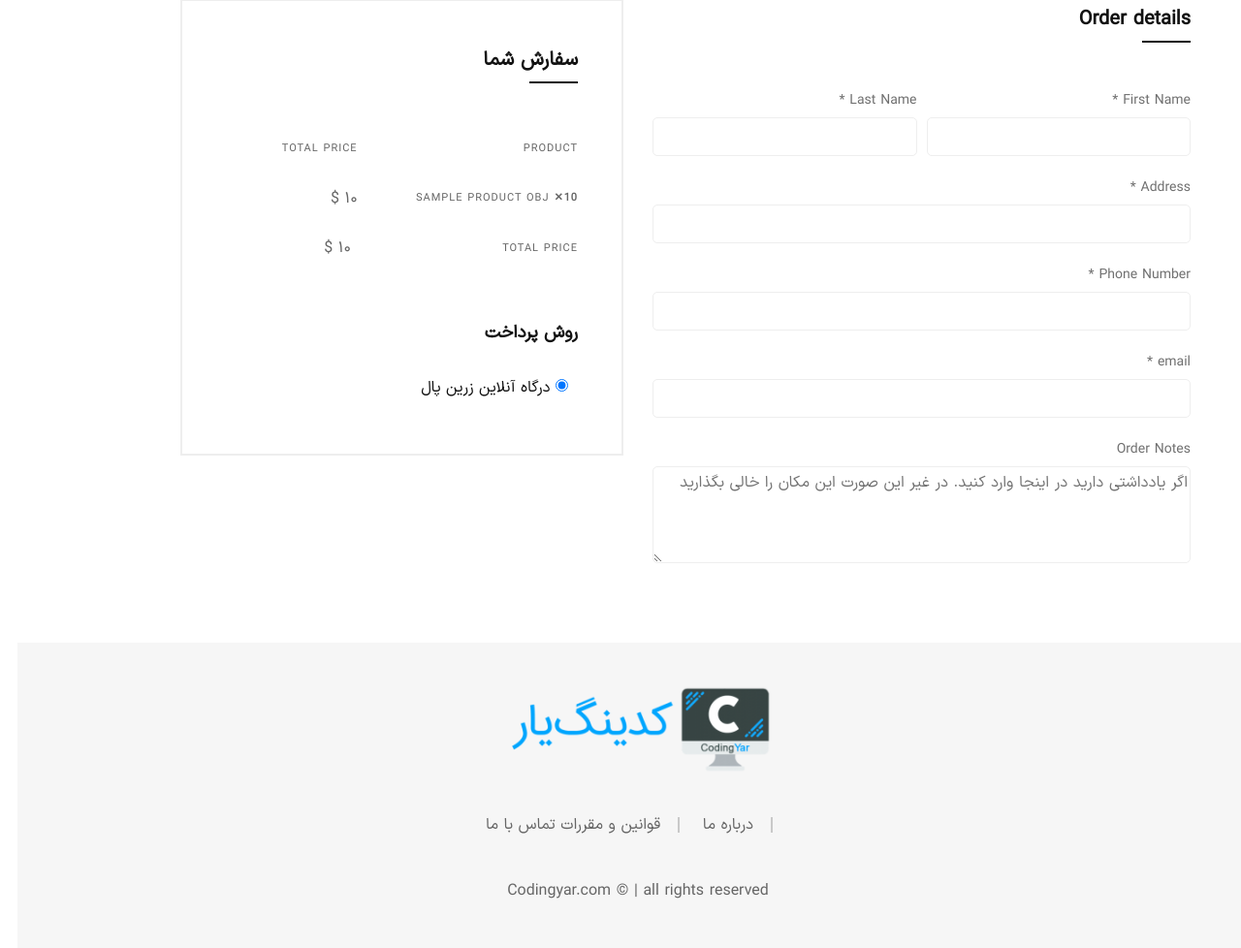
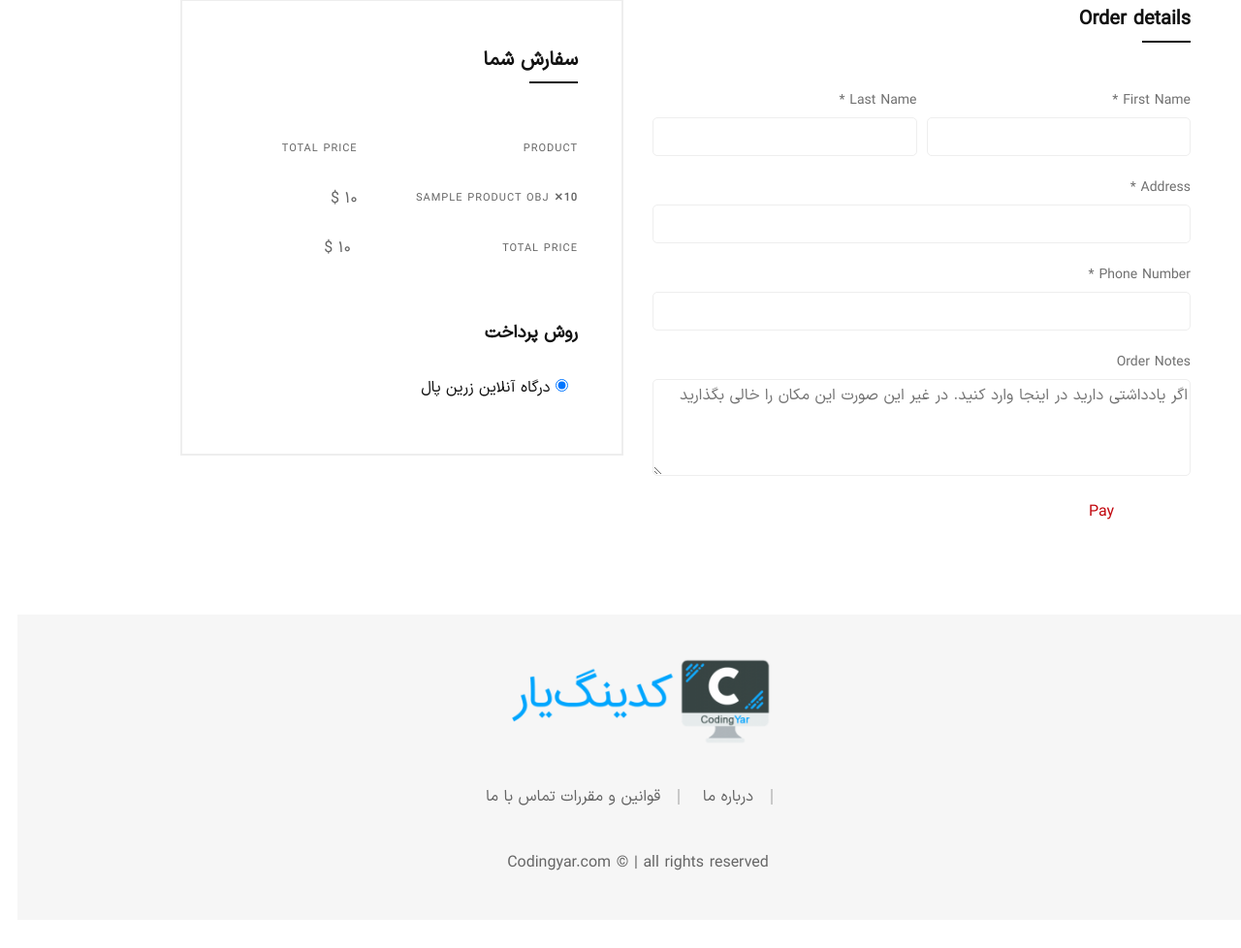
Before and after one commit to ehsan84rz/OnlineShop, a Django app: template orders/templates/orders/order_create.html in a window 1280 px wide. Shown: the part 149-1127 px from the top of the page at 97% size. After the commit the page ends 1047 px from the top, so only its background shows below. Run offline with Django 4.2, Linux system fonts and the light colour scheme; the template is opened without the code that fills it: most values are stand-ins (such as "Sample title", 1, 10 or a date in 2020); grey boxes marked "Sample" are stand-in pictures; some libraries are stand-ins or nearby versions; some web fonts are replaced.

Commit message:
update order_create_view

```diff
--- a/orders/templates/orders/order_create.html
+++ b/orders/templates/orders/order_create.html
@@ -29,14 +29,14 @@
                                         <label for="billing_fname"
                                                class="form__label form__label--2">{% trans 'First Name' %} <span
                                                 class="required">*</span></label>
-                                        <input type="text" name="first_name" id="billing_fname"
+                                        <input type="text" name="{{ form.first_name.name }}" id="billing_fname"
                                                class="form__input form__input--2">
                                     </div>
                                     <div class="form__group col-md-6">
                                         <label for="billing_lname"
                                                class="form__label form__label--2">{% trans 'Last Name' %} <span
                                                 class="required">*</span></label>
-                                        <input type="text" name="last_name" id="billing_lname"
+                                        <input type="text" name="{{ form.last_name.name }}" id="billing_lname"
                                                class="form__input form__input--2">
                                     </div>
                                 </div>
@@ -45,7 +45,7 @@
                                         <label for="address"
                                                class="form__label form__label--2">{% trans 'Address' %} <span
                                                 class="required">*</span></label>
-                                        <input type="text" name="address" id="address"
+                                        <input type="text" name="{{ form.address.name }}" id="address"
                                                class="form__input form__input--2">
                                     </div>
                                 </div>
@@ -54,19 +54,19 @@
                                         <label for="billing_phone"
                                                class="form__label form__label--2">{% trans 'Phone Number' %} <span
                                                 class="required">*</span></label>
-                                        <input type="text" name="phone_number" id="billing_phone"
+                                        <input type="text" name="{{ form.phone_number.name }}" id="billing_phone"
                                                class="form__input form__input--2">
                                     </div>
                                 </div>
-                                <div class="form-row mb--20">
-                                    <div class="form__group col-12">
-                                        <label for="billing_email"
-                                               class="form__label form__label--2">{% trans 'email' %} <span
-                                                class="required">*</span></label>
-                                        <input type="email" name="email" id="billing_email"
-                                               class="form__input form__input--2">
-                                    </div>
-                                </div>
+{#                                <div class="form-row mb--20">#}
+{#                                    <div class="form__group col-12">#}
+{#                                        <label for="billing_email"#}
+{#                                               class="form__label form__label--2">{% trans 'email' %} <span#}
+{#                                                class="required">*</span></label>#}
+{#                                        <input type="email" name="email" id="billing_email"#}
+{#                                               class="form__input form__input--2">#}
+{#                                    </div>#}
+{#                                </div>#}
                                 <div class="form-row">
                                     <div class="form__group col-12">
                                         <label for="orderNotes"
@@ -76,6 +76,7 @@
                                                   placeholder="اگر یادداشتی دارید در اینجا وارد کنید. در غیر این صورت این مکان را خالی بگذارید"></textarea>
                                     </div>
                                 </div>
+                                <button class="btn" type="submit">{% trans 'Pay' %}</button>
                             </form>
                         </div>
                     </div>
```
Also changed, not shown: orders/views.py (+28 -2 lines).
